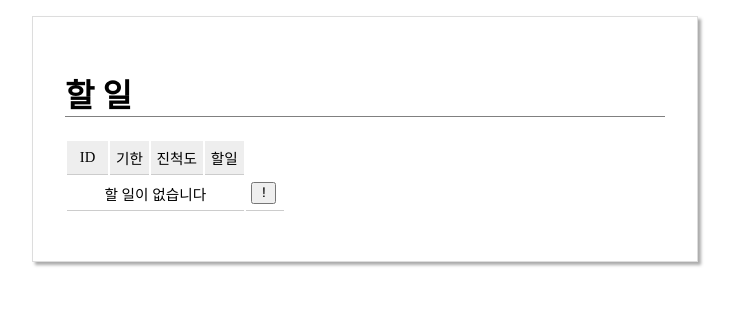
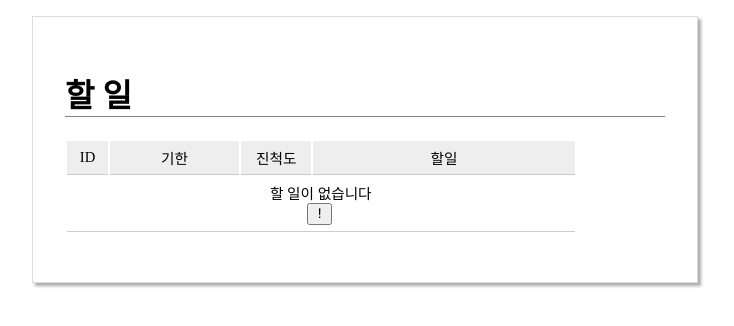
Before and after one commit to rltgjqmtkdydwk/25-1-frontend, a Vue app in the folder todo2/: page / in a window 1280 px wide. Shown: the top 326 px of the page, without its empty margins (275-1009 px from the left). Built offline with nearby package versions, Linux system fonts and the light colour scheme.

Commit message:
style: 할일 목록 열 너비 고정

```diff
--- a/todo2/src/MyTodo.vue
+++ b/todo2/src/MyTodo.vue
@@ -88,8 +88,7 @@ function cancel() { // 수정 취소 함수
 
         <!-- 할 일 없음 -->
         <tr v-if="todos.length == 0 && !showAddForm">
-            <td colspan="4">할 일이 없습니다</td>
-            <td><button @click="showAddForm = true">!</button></td>
+            <td colspan="4"><div class="no-todo">할 일이 없습니다</div> <button @click="showAddForm = true">!</button></td>
         </tr>
 
         <!-- 입력 폼 표시 (todos 유무 상관없이 showAddForm true면 표시됨) -->
@@ -110,11 +109,15 @@ h1 { border-bottom: 1px solid gray; }
 table { margin: 1em 0; }
 thead { background-color: #eee; text-align: center; }
 td { border-bottom: 1px solid #ccc; padding: 0.4em; font-size: 11pt; }
-td:nth-child(1) { text-align: center; width: 2em; }
+td:nth-child(1) { text-align: center; width: 2em; } /* ID */
+td:nth-child(2) { text-align: center; width: 8em; } /* 기한 */
+td:nth-child(3) { text-align: center; width: 4em; } /* 진척도 */
+td:nth-child(4) { text-align: center; width: 17em; } /* 할일 */
 td:has(input) { padding: 0; }
 input[type=date], input[type=number], input[type=text] {
   padding: 0.4em; height: 1.2em; font-size: 11pt; }
 input[type=number] { width: 4em; }
 input[type=text] { width: 17em; }
 button { font-family: Courier; margin-right: 2px; font-size: 11pt; }
+
 </style>
```
